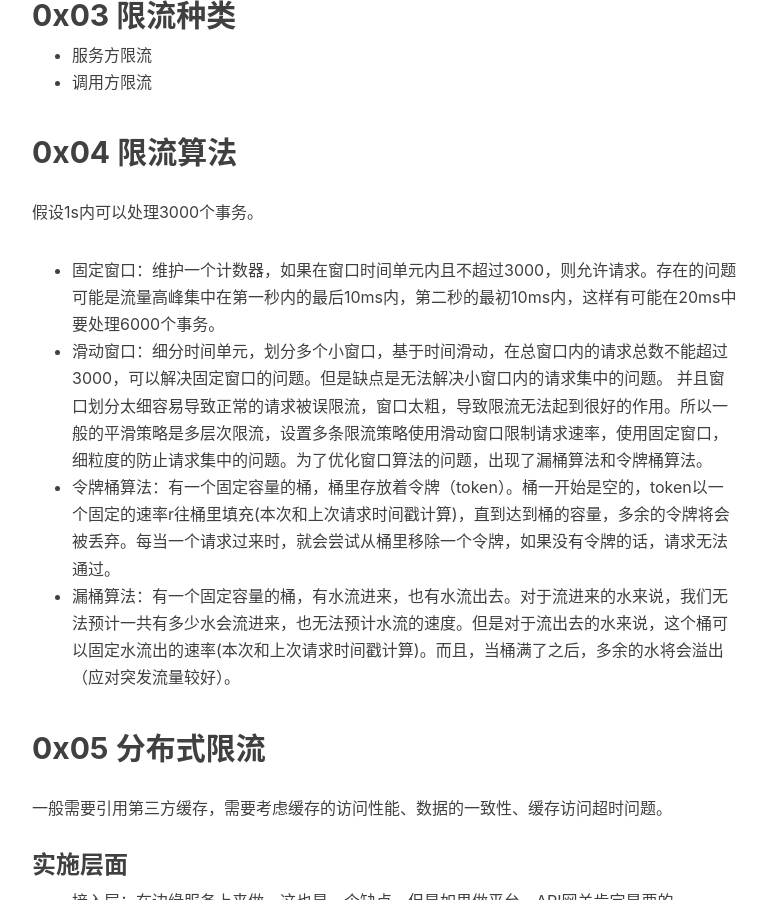
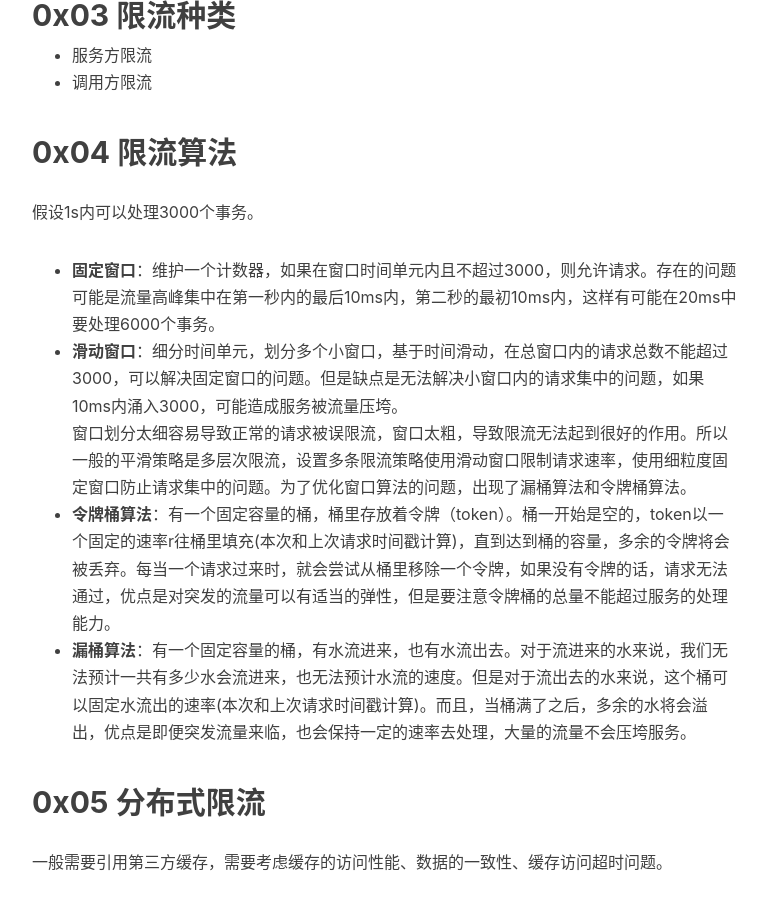
Before and after one commit to SystemOutPrint/systemoutprint.github.io, a Jekyll site: the page built from _posts/2018-07-30-服务治理之限流.md, in a window 1280 px wide and 900 px high, scrolled down 857 px. Shown: the whole window, without its empty margins (233-1000 px from the left). Built offline with Jekyll 4.4.1, drawn with Linux system fonts in a browser that asks for light colours; nearby versions of some CDN libraries; comment, search, counter and statistics services are not loaded.

Commit message:
ratelimiter

```diff
--- a/_posts/2018-07-30-服务治理之限流.md
+++ b/_posts/2018-07-30-服务治理之限流.md
@@ -21,11 +21,11 @@ categories: 微服务
 
 ## 0x04 限流算法
 假设1s内可以处理3000个事务。
-* 固定窗口：维护一个计数器，如果在窗口时间单元内且不超过3000，则允许请求。存在的问题可能是流量高峰集中在第一秒内的最后10ms内，第二秒的最初10ms内，这样有可能在20ms中要处理6000个事务。
-* 滑动窗口：细分时间单元，划分多个小窗口，基于时间滑动，在总窗口内的请求总数不能超过3000，可以解决固定窗口的问题。但是缺点是无法解决小窗口内的请求集中的问题。
-并且窗口划分太细容易导致正常的请求被误限流，窗口太粗，导致限流无法起到很好的作用。所以一般的平滑策略是多层次限流，设置多条限流策略使用滑动窗口限制请求速率，使用固定窗口，细粒度的防止请求集中的问题。为了优化窗口算法的问题，出现了漏桶算法和令牌桶算法。<br>
-* 令牌桶算法：有一个固定容量的桶，桶里存放着令牌（token）。桶一开始是空的，token以一个固定的速率r往桶里填充(本次和上次请求时间戳计算)，直到达到桶的容量，多余的令牌将会被丢弃。每当一个请求过来时，就会尝试从桶里移除一个令牌，如果没有令牌的话，请求无法通过。
-* 漏桶算法：有一个固定容量的桶，有水流进来，也有水流出去。对于流进来的水来说，我们无法预计一共有多少水会流进来，也无法预计水流的速度。但是对于流出去的水来说，这个桶可以固定水流出的速率(本次和上次请求时间戳计算)。而且，当桶满了之后，多余的水将会溢出（应对突发流量较好）。
+* __固定窗口__：维护一个计数器，如果在窗口时间单元内且不超过3000，则允许请求。存在的问题可能是流量高峰集中在第一秒内的最后10ms内，第二秒的最初10ms内，这样有可能在20ms中要处理6000个事务。
+* __滑动窗口__：细分时间单元，划分多个小窗口，基于时间滑动，在总窗口内的请求总数不能超过3000，可以解决固定窗口的问题。但是缺点是无法解决小窗口内的请求集中的问题，如果10ms内涌入3000，可能造成服务被流量压垮。<br>
+窗口划分太细容易导致正常的请求被误限流，窗口太粗，导致限流无法起到很好的作用。所以一般的平滑策略是多层次限流，设置多条限流策略使用滑动窗口限制请求速率，使用细粒度固定窗口防止请求集中的问题。为了优化窗口算法的问题，出现了漏桶算法和令牌桶算法。<br>
+* __令牌桶算法__：有一个固定容量的桶，桶里存放着令牌（token）。桶一开始是空的，token以一个固定的速率r往桶里填充(本次和上次请求时间戳计算)，直到达到桶的容量，多余的令牌将会被丢弃。每当一个请求过来时，就会尝试从桶里移除一个令牌，如果没有令牌的话，请求无法通过，优点是对突发的流量可以有适当的弹性，但是要注意令牌桶的总量不能超过服务的处理能力。
+* __漏桶算法__：有一个固定容量的桶，有水流进来，也有水流出去。对于流进来的水来说，我们无法预计一共有多少水会流进来，也无法预计水流的速度。但是对于流出去的水来说，这个桶可以固定水流出的速率(本次和上次请求时间戳计算)。而且，当桶满了之后，多余的水将会溢出，优点是即便突发流量来临，也会保持一定的速率去处理，大量的流量不会压垮服务。
 
 ## 0x05 分布式限流
 一般需要引用第三方缓存，需要考虑缓存的访问性能、数据的一致性、缓存访问超时问题。<br>
```
